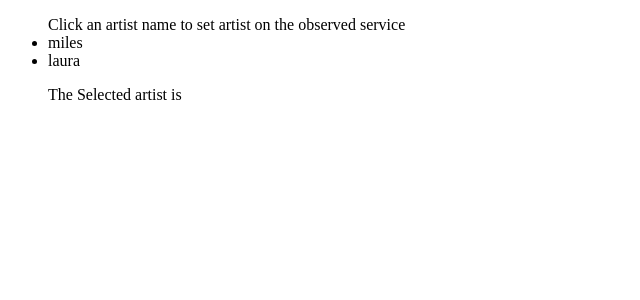
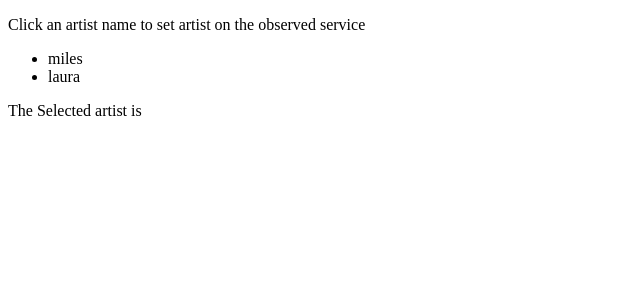
Before and after one commit to milesstanfield/ng4-services, an Angular app: page / in a window 1280 px wide. Shown: the top 300 px of the page, without its empty margins (0-640 px from the left). Built offline with nearby package versions, Linux system fonts and the light colour scheme.

Commit message:
small refactor

```diff
--- a/src/app/app.component.html
+++ b/src/app/app.component.html
@@ -1,5 +1,6 @@
+<p>Click an artist name to set artist on the observed service</p>
 <ul>
-  Click an artist name to set artist on the observed service
   <li *ngFor="let artist of artists" (click)="setArtist(artist)">{{artist.name}}</li>
-  <p>The Selected artist is <span *ngIf="selectedArtist">{{selectedArtist.name}}</span></p>
 </ul>
+
+<p>The Selected artist is <span *ngIf="selectedArtist">{{selectedArtist.name}}</span></p>
```
